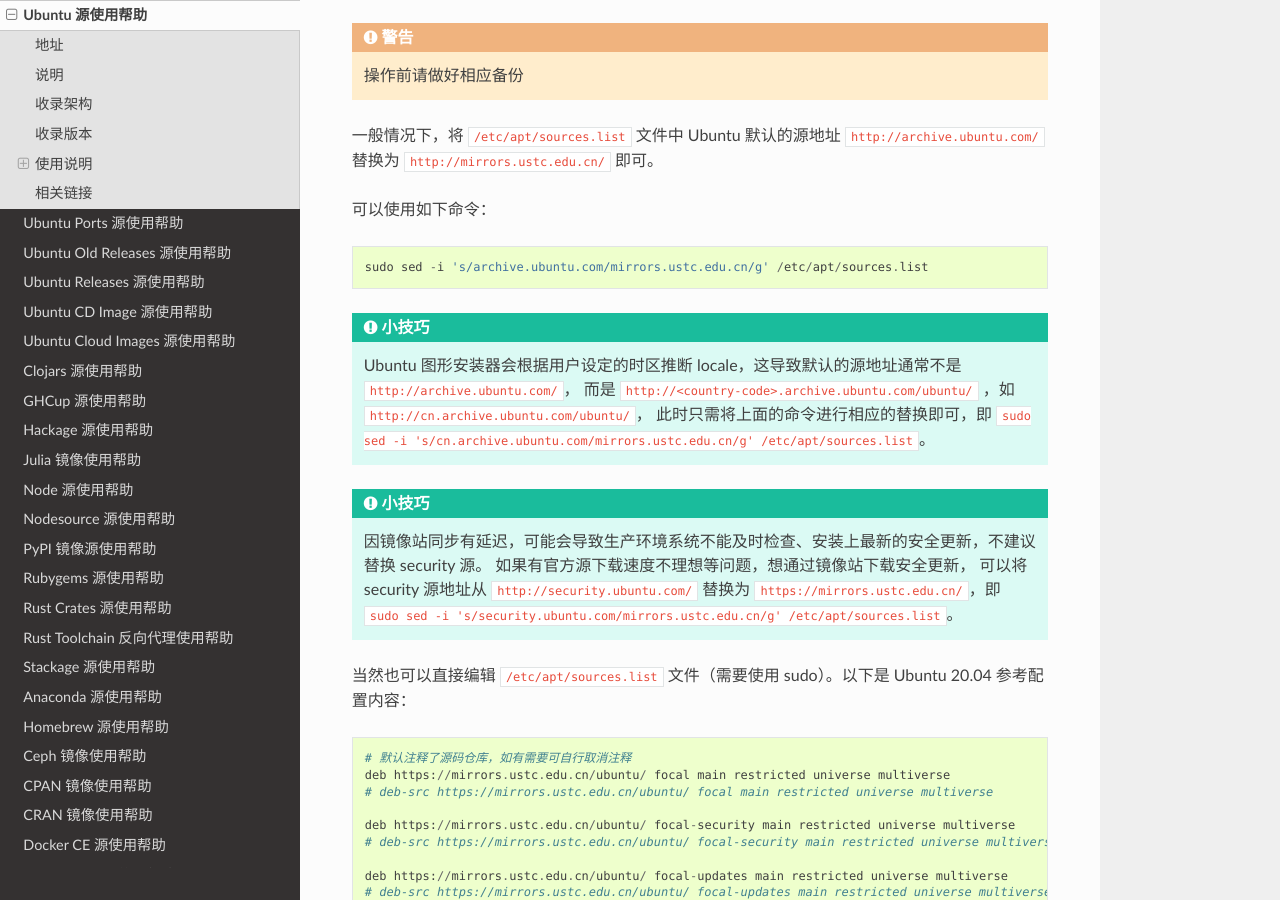
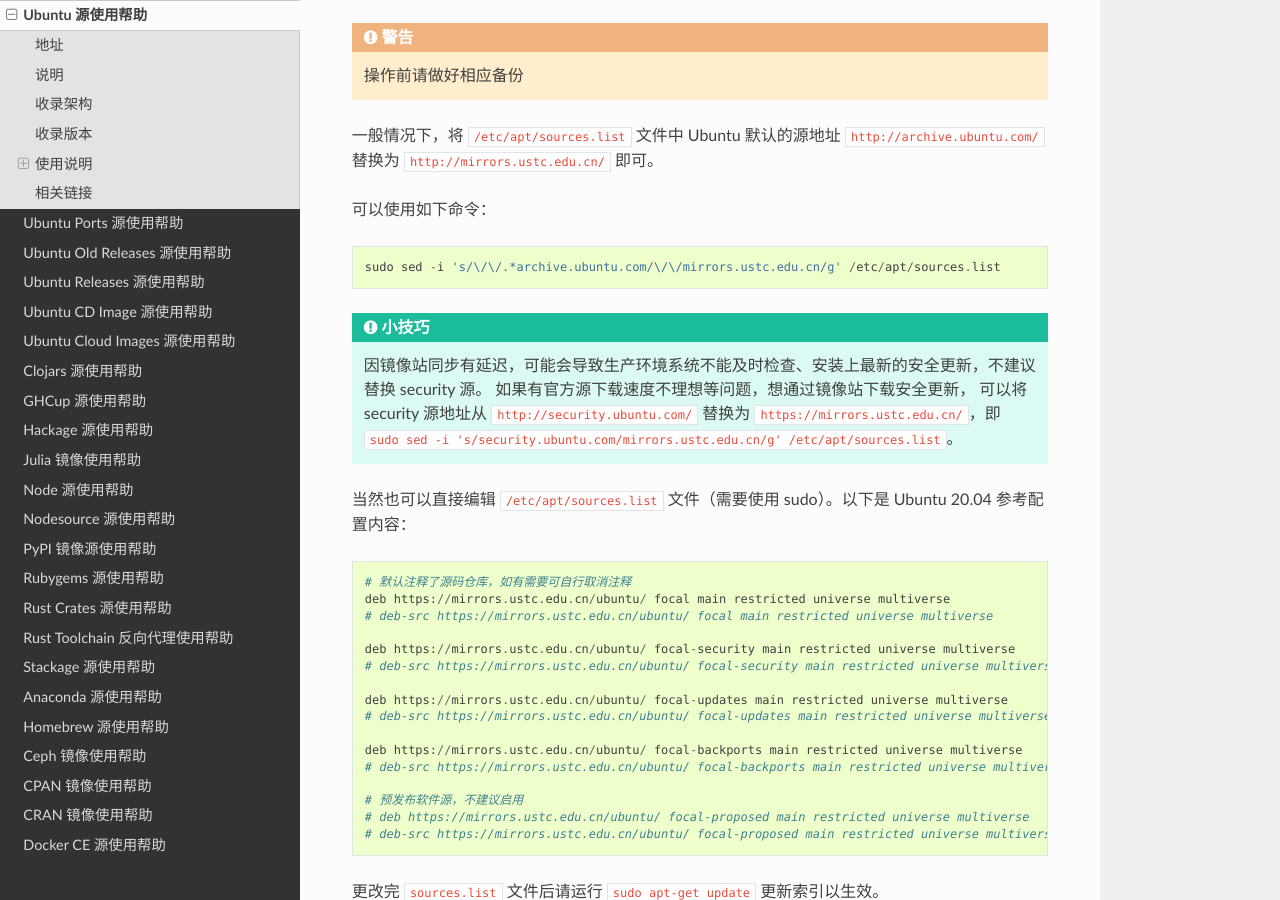
Before and after one commit to ustclug/mirrorhelp, a Sphinx documentation site: the page built from source/ubuntu.rst, in a window 1280 px wide and 900 px high, scrolled down 1502 px. Built offline with Sphinx 7.4.7 and the Read the Docs theme 2.0.0, drawn with Linux system fonts in a browser that asks for light colours; pages that are not in the unit, such as notebooks, are missing from menus.

Commit message:
fix ubuntu sed

```diff
--- a/source/ubuntu.rst
+++ b/source/ubuntu.rst
@@ -51,13 +51,7 @@
 
 ::
 
-  sudo sed -i 's/archive.ubuntu.com/mirrors.ustc.edu.cn/g' /etc/apt/sources.list
-
-.. tip::
-    Ubuntu 图形安装器会根据用户设定的时区推断 locale，这导致默认的源地址通常不是 ``http://archive.ubuntu.com/``，
-    而是 ``http://<country-code>.archive.ubuntu.com/ubuntu/`` ，如 ``http://cn.archive.ubuntu.com/ubuntu/``，
-    此时只需将上面的命令进行相应的替换即可，即
-    ``sudo sed -i 's/cn.archive.ubuntu.com/mirrors.ustc.edu.cn/g' /etc/apt/sources.list``。
+  sudo sed -i 's/\/\/.*archive.ubuntu.com/\/\/mirrors.ustc.edu.cn/g' /etc/apt/sources.list
 
 .. tip::
     因镜像站同步有延迟，可能会导致生产环境系统不能及时检查、安装上最新的安全更新，不建议替换 security 源。
```
